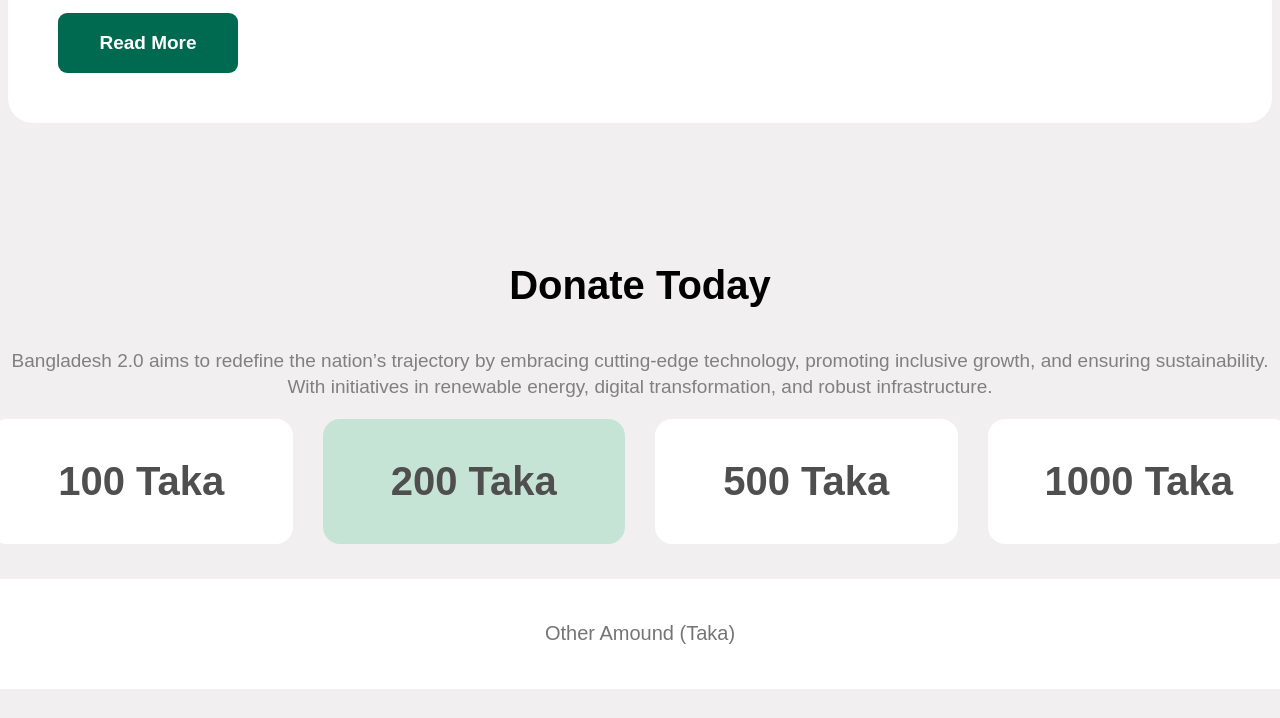
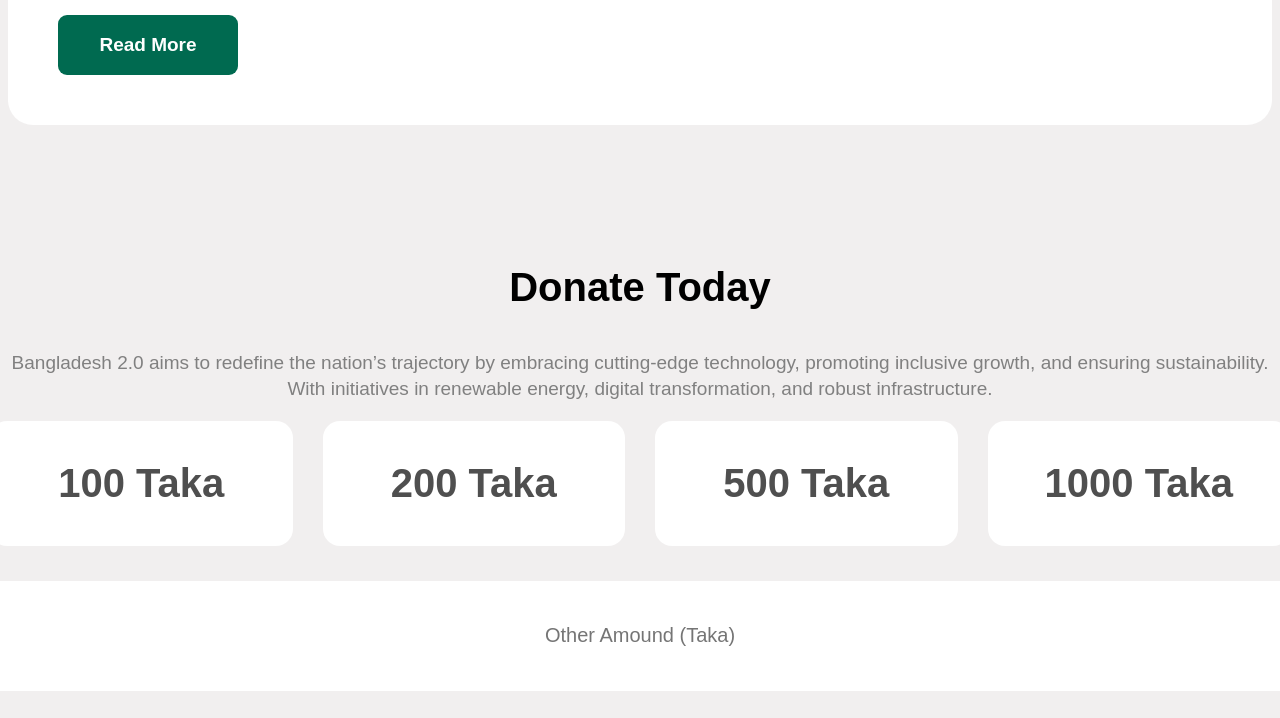
Before and after one commit to EmonMridha/exam01, a plain HTML site: page index.html in a window 1280 px wide. Shown: the part 2947-3665 px from the top of the page. Drawn offline with Linux system fonts and the light colour scheme.

Commit message:
changed something

```diff
--- a/index.html
+++ b/index.html
@@ -95,7 +95,7 @@
                 <p class="donate-p">Bangladesh 2.0 aims to redefine the nation’s trajectory by embracing cutting-edge technology, promoting inclusive growth, and ensuring sustainability. With initiatives in renewable energy, digital transformation, and robust infrastructure.</p>
                 <div class="card-box">
                     <div class="card">100 Taka</div>
-                    <div class="card2">200 Taka</div>
+                    <div class="card">200 Taka</div>
                     <div class="card">500 Taka</div>
                     <div class="card">1000 Taka</div>
                 </div>
--- a/styles/style.css
+++ b/styles/style.css
@@ -252,17 +252,6 @@ body{
     font-family: arial;
     color:#4f4f4f;
 }
-.card2{
-    width:250px;
-    border-radius: 17px;
-    background-color:white ;
-    padding:40px;
-    font-size:40px;
-    font-weight: bold;
-    font-family: arial;
-    color:#4f4f4f;
-    background-color: #C6E4D6;
-}
 input{
     width:100%;
     padding: 40px;
@@ -368,6 +357,7 @@ input{
     background-repeat: no-repeat;
     background-position: left top;
     background-origin: content-box;
+    border:1px solid rgb(186, 186, 186);
 }
 .name{
     margin-top: 100px;
@@ -385,4 +375,11 @@ input{
 }
 .card:hover{
     background-color:#C6E4D6;
+    transition:0.5s;
+    cursor:pointer;
 }
+.card2:hover{
+    background-color:white;
+    transition:0.5s;
+    cursor:pointer;
+}
```
